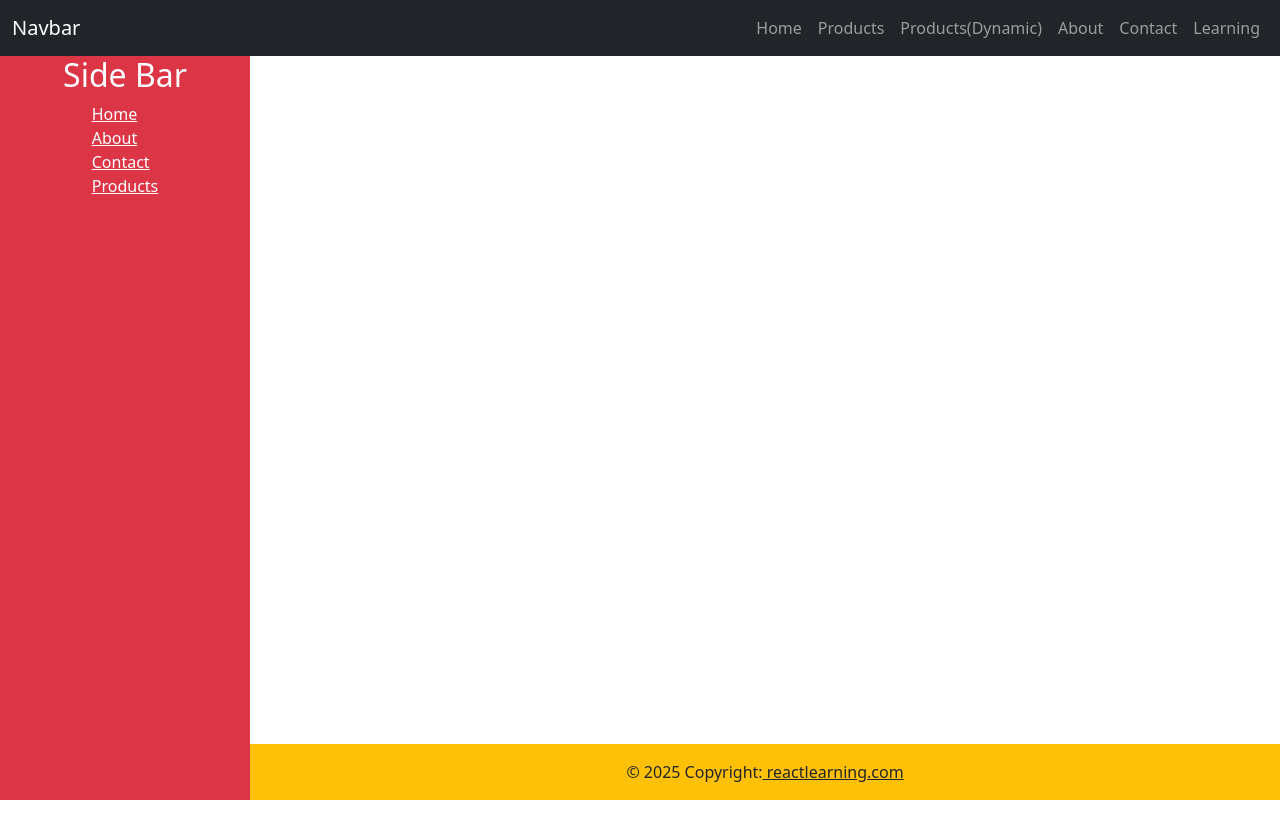
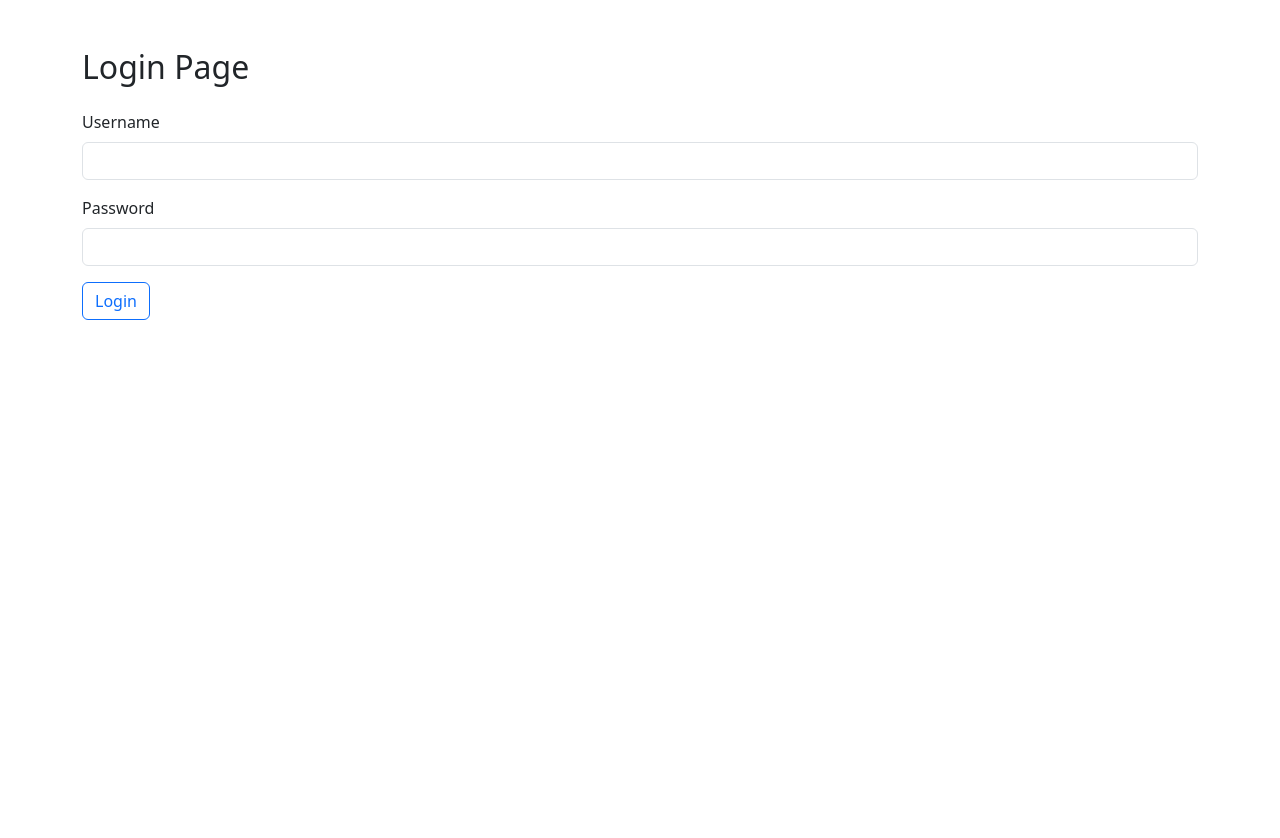
Before and after one commit to Chan-08/reactLearning, a React (Vite) app: page /login in a window 1280 px wide. Shown: the top 838 px of the page. Before the commit the page ends 800 px from the top, so only its background shows below. Built offline with nearby package versions, Linux system fonts and the light colour scheme.

Commit message:
login and logout implemented

```diff
--- a/src/App.tsx
+++ b/src/App.tsx
@@ -1,5 +1,5 @@
 import './App.css';
-import { Routes, Route } from 'react-router-dom'
+import { Routes, Route, Navigate, useLocation } from 'react-router-dom'
 
 import Navbar from './components/navbar'
 import Footer from './components/footer'
@@ -12,10 +12,21 @@ import About from './pages/about'
 import Contact from './pages/contact'
 import Products from './pages/products'
 import Products2 from './pages/products2';
+import LoginPage from './pages/login';
 
 
 export default function App() {
+
+  const location = useLocation();
+  const data = localStorage.getItem("loggedInUser");
+
+  if (!data && location.pathname !== "/login") {
+    return <Navigate to="/login" replace />;
+  }
+
   return (
+    <>
+      {location.pathname !== "/login" ? (
         <div className="app-container">
           <Navbar />
           <div className="content-wrapper">
@@ -35,10 +46,18 @@ export default function App() {
                 <Route path="/products-dynamic" element={<Products2 /> }/>
                 <Route path="/contact" element={<Contact />} />
                 <Route path="/learning" element={<Learning />} />
+                <Route path="/login" element={<LoginPage />} />
               </Routes>
             </main>
           </div>
           <Footer />
         </div>
+      ) : (
+        <Routes>
+          <Route path="/login" element={<LoginPage />} />
+          <Route path="*" element={<Navigate to="/login" replace />} />
+        </Routes>
+      )}
+    </>
   )
 }
--- a/src/components/navbar.tsx
+++ b/src/components/navbar.tsx
@@ -1,6 +1,12 @@
 import { NavLink } from 'react-router-dom'
 
 export default function Navbar() {
+
+    function logout() {
+      localStorage.removeItem("loggedInUser");
+      window.location.href = "/login";
+    }
+
   return (
       <nav className="navbar bg-dark navbar-dark navbar-expand-lg sticky-top">
           <div className="container-fluid">
@@ -34,6 +40,10 @@ export default function Navbar() {
                       <li className="nav-item">
                           <NavLink to="/learning" className={({ isActive }) => isActive ? 'nav-link active' : 'nav-link'}> Learning </NavLink>
                       </li>
+
+                      <li className="nav-item">
+                          <button className='btn btn-outline-danger ' onClick={logout}> Logout </button>
+                      </li>
                   </ul>
               </div>
           </div>
--- /dev/null
+++ b/src/pages/login.tsx
@@ -0,0 +1,54 @@
+import React, { useState } from "react";
+import { useNavigate } from "react-router-dom";
+
+export default function LoginPage() {
+  const navigate = useNavigate();
+  const users = [
+    { id: 1, username: "user1", password: "pass1" },
+    { id: 2, username: "user2", password: "pass2" },
+    { id: 3, username: "user3", password: "pass3" },
+  ];
+
+  const [username, setUsername] = useState("");
+  const [password, setPassword] = useState("");
+
+  function handleLogin(event: any) {
+    event.preventDefault();
+
+    const userFound = users.find(
+      (user) => user.username === username && user.password === password
+    );
+
+    if (userFound) {
+      localStorage.setItem("loggedInUser", JSON.stringify(userFound));
+      navigate("/");
+    } else {
+      alert("Invalid username or password.");
+    }
+  }
+
+  return (
+    <div className="container mt-5">
+      <h2 className="mb-4">Login Page</h2>
+      <form>
+        <div className="mb-3">
+          <label htmlFor="username" className="form-label">Username</label>
+          <input
+            type="text" className="form-control" id="username"
+            value={username}
+            onChange={(e) => setUsername(e.target.value)}
+          />
+        </div>
+        <div className="mb-3">
+          <label htmlFor="password" className="form-label">Password</label>
+          <input
+            type="password" className="form-control" id="password"
+            value={password}
+            onChange={(e) => setPassword(e.target.value)}
+          />
+        </div>
+        <button type="button" className="btn btn-outline-primary" onClick={handleLogin}> Login </button>
+      </form>
+    </div>
+  );
+}
```
Lines whose indentation alone changed are shown as unchanged.
